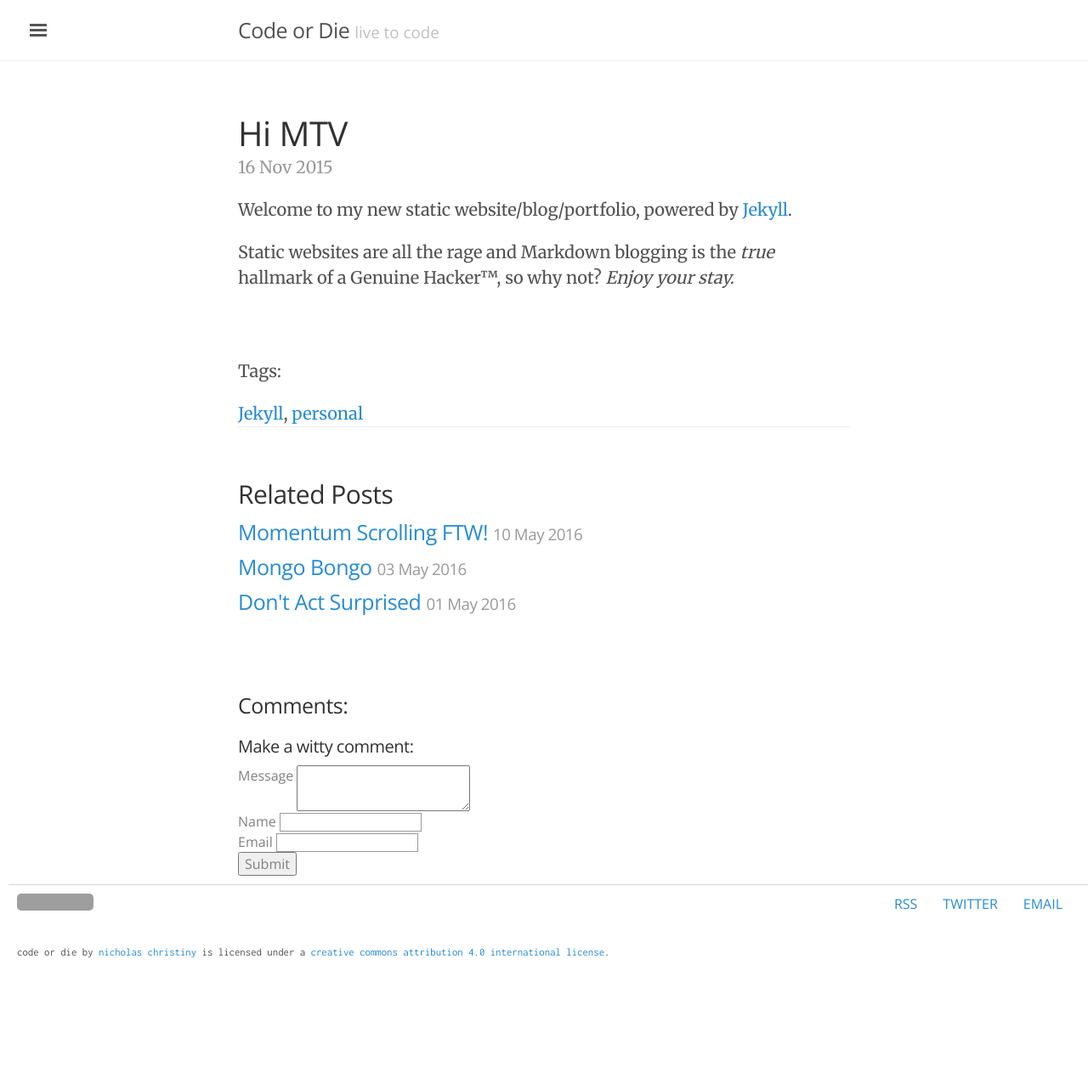
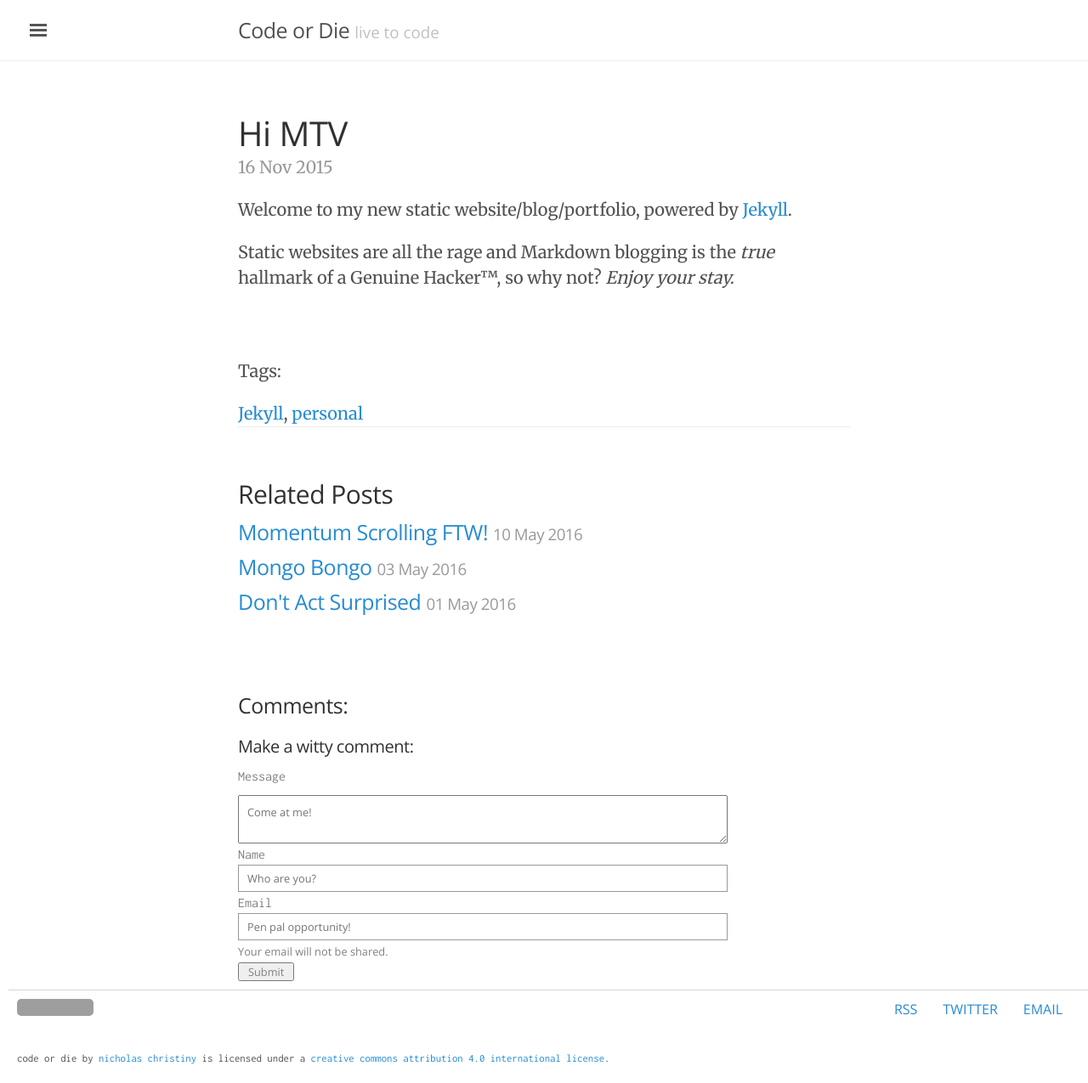
Before and after one commit to nchristiny/nchristiny.github.io, a Jekyll site: the page built from _posts/2015-11-16-welcome-to-my-site.md, in a window 1280 px wide. Shown: the whole page at 85% size. Built offline with Jekyll 4.4.1, drawn with Linux system fonts in a browser that asks for light colours; nearby versions of some CDN libraries; comment, search, counter and statistics services are not loaded; grey boxes are pictures that could not be loaded.

Commit message:
Style form, comments section

```diff
--- a/_includes/comments.html
+++ b/_includes/comments.html
@@ -2,15 +2,18 @@
 <form id="comment">
   <div>
     <label for="message">Message</label>
-    <textarea id="message"></textarea>
+    <textarea placeholder="Come at me!" id="message"></textarea>
   </div>
   <div>
     <label for="name">Name</label>
-    <input type="text" id="name">
+    <input placeholder="Who are you?" type="text" id="name">
   </div>
   <div>
     <label for="email">Email</label>
-    <input type="text" id="email">
+    <input placeholder="Pen pal opportunity!" type="text" id="email">
   </div>
-  <input type="submit" value="Submit">
+  <small>Your email will not be shared.</small>
+  <div class="submit-comment">
+    <input type="submit" value="Submit">
+  </div>
 </form>
--- a/public/css/lanyon.css
+++ b/public/css/lanyon.css
@@ -43,7 +43,7 @@ body {
 }
 
 html {
-  font-family: 'Merriweather', "PT Serif", Georgia, "Times New Roman", serif;
+  font-family: 'Merriweather', 'PT Serif', Georgia, 'Times New Roman', serif;
 }
 
 h1, h2, h3, h4, h5, h6 {
@@ -55,7 +55,7 @@ h1, h2, h3, h4, h5, h6 {
 
 .download {
   padding-right: 30px;
-  font-family:'Open Sans', "PT Sans", Arial, sans-serif;
+  font-family:'Open Sans', 'PT Sans', Arial, sans-serif;
   float: right;
   font-size: .8em;
   text-transform: uppercase;
@@ -106,6 +106,19 @@ footer .download {
 }
 
 /*Comments*/
+.comments {
+  color       : grey;
+  font-family : "Open Sans", sans-serif;
+  font-size   : 0.8em;
+  width: 80%;
+  clear: both;
+}
+
+.comment {
+  border: 1px dotted #c0c0c0;
+  padding: 30px;
+  margin: 10px;
+}
 
 form {
   position: relative;
@@ -114,30 +127,52 @@ form {
 }
 
 form label {
-
+  font-family: 'Inconsolata', 'Andale mono', monospace;
 }
 
+input, textarea {
+  font-family : "Open Sans", sans-serif;
+  font-size   : 0.8em;
+  padding     : 0 10px;
+  margin      : 0 auto;
+}
 
-.comments {
-  color: grey;
-  font-family: "Open Sans", sans-serif;
-  font-size: 0.8em;
+textarea {
+  vertical-align : top;
+  display        : block;
+  margin         : 10px 0 0 0px;
+  padding        : 10px;
+  width          : 100%;
+  max-width      : 100%;
+  height         : 4.5em;
+  overflow       : auto;
+  resize         : block;
 }
 
 input[type=text] {
-    border: 1px solid #999;
-    border-radius: 0;
-    -webkit-appearance: none;
-    font-family: "Open Sans", sans-serif;
-    font-size: 0.8em;
+    border             : 1px solid #999;
+    border-radius      : 0;
+    height             : 2.5em; /* for IE */
+    vertical-align     : middle; /* This is optional but it makes legacy IEs look better */
+    -webkit-appearance : none;
+    width: 100%;
+    clear: both;
 }
 
-textarea {
-  vertical-align: top;
-  font-family: "Open Sans", sans-serif;
+input:focus, textarea:focus {
+  background   : rgba(0,0,0,.1);
+  border-radius: 5px;
+  outline      : none;
 }
 
+.comment-date {
+  font-size   : 0.85em;
+  color: #505050;
+}
 
+.comment-text {
+  font-family: 'Merriweather', 'PT Serif', Georgia, 'Times New Roman', serif;
+}
 
 /*
  * Wrapper
```
